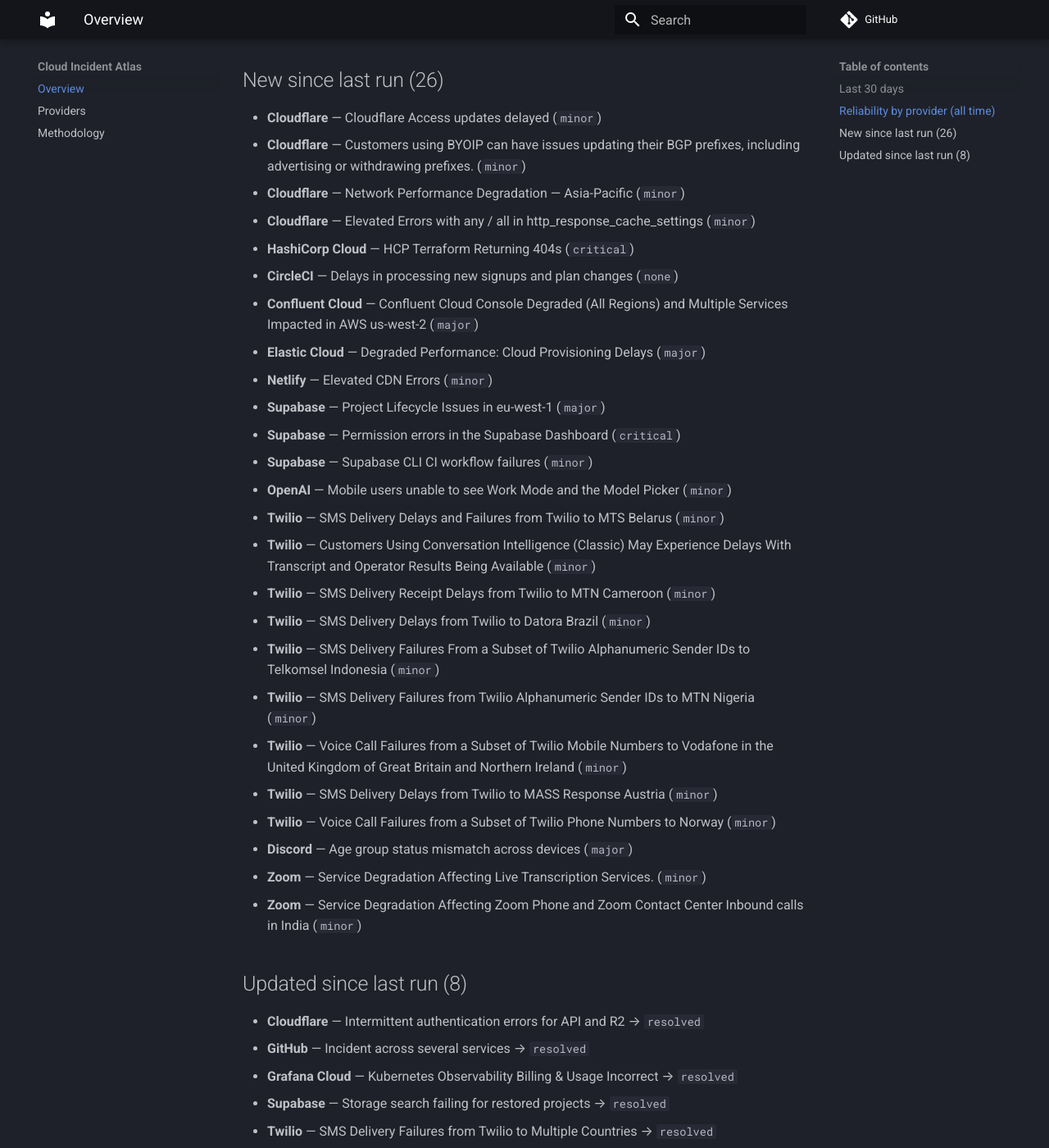
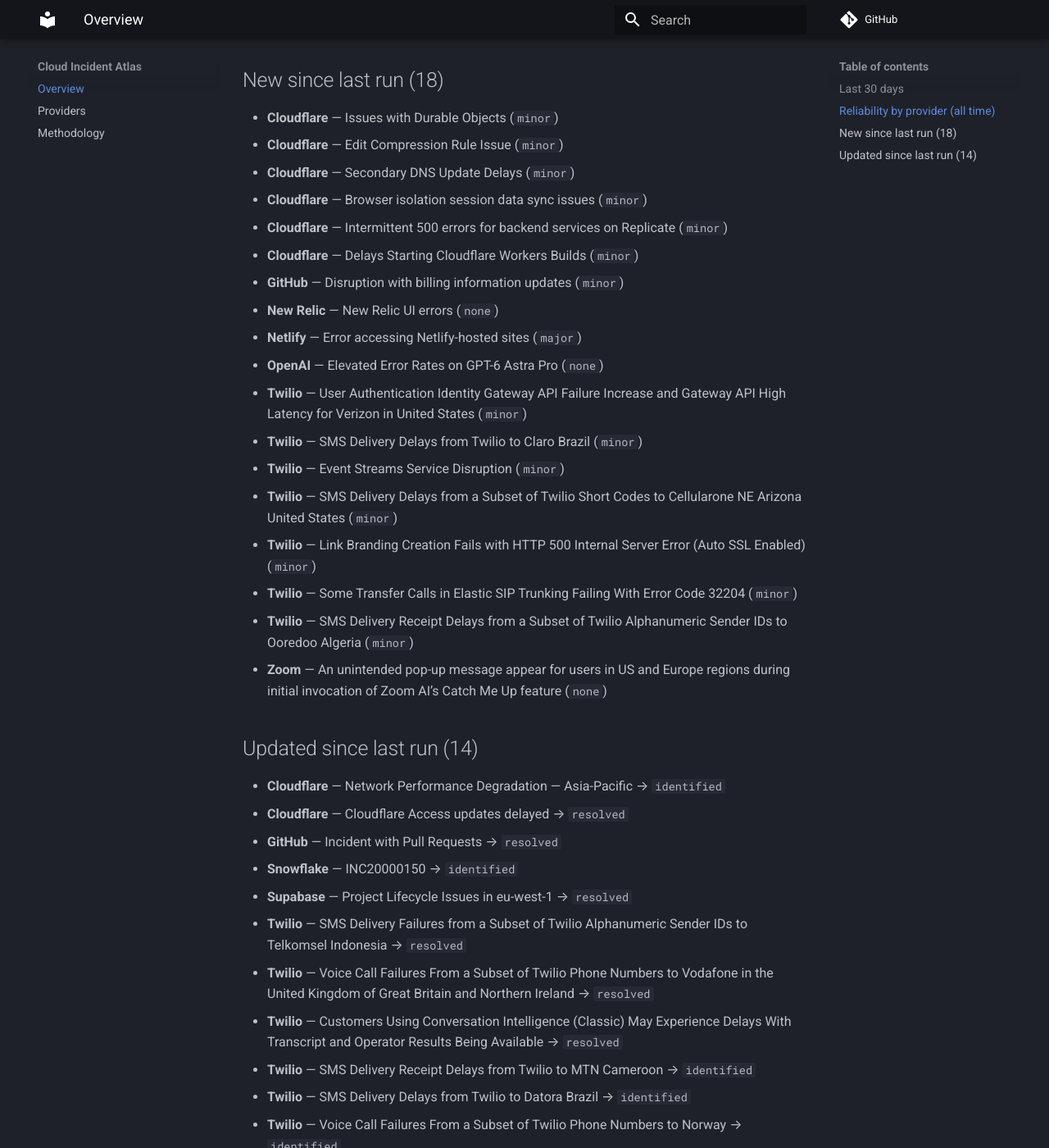
Before and after one commit to ayushgupta07xx/cloud-incident-atlas, an MkDocs documentation site: the page built from docs/index.md, in a window 1280 px wide and 1400 px high, scrolled down 1560 px. Shown: the whole window at 82% size. Built offline with MkDocs 1.6.1 and Material for MkDocs 9.7.7, drawn with Linux system fonts in a browser that asks for light colours; comment, search, counter and statistics services are not loaded; some of the changed text lies outside the part shown.

Commit message:
docs: refresh digest and charts
Regenerated from the corpus by the ingest pipeline.

Run: https://github.com/ayushgupta07xx/cloud-incident-atlas/actions/runs/36137703641

Co-authored-by: github-actions[bot] <41898282+github-actions[bot]@users.noreply.github.com>

```diff
--- a/docs/index.md
+++ b/docs/index.md
@@ -14,66 +14,65 @@
 | Atlassian | devtools | 39 | 120m | 2244m |
 | Amazon Web Services | cloud | 73 | — | — |
 | CircleCI | devtools | 312 | 67m | 481m |
-| Cloudflare | cdn | 6714 | 239m | 495m |
+| Cloudflare | cdn | 6720 | 239m | 495m |
 | Confluent Cloud | data | 259 | 195m | 1643m |
 | Datadog | observability | 124 | 74m | 231m |
 | DigitalOcean | cloud | 506 | 145m | 573m |
 | Discord | comms | 223 | 56m | 293m |
 | Elastic Cloud | observability | 258 | 191m | 1445m |
 | Google Cloud Platform | cloud | 6 | 444m | — |
-| GitHub | devtools | 625 | 67m | 295m |
+| GitHub | devtools | 626 | 67m | 294m |
 | Grafana Cloud | observability | 760 | 90m | 1140m |
 | HashiCorp Cloud | devtools | 37 | 196m | 1494m |
 | MongoDB Atlas | data | 273 | 120m | 1428m |
-| Netlify | paas | 220 | 40m | 200m |
-| New Relic | observability | 106 | 63m | 312m |
+| Netlify | paas | 221 | 39m | 197m |
+| New Relic | observability | 107 | 63m | 312m |
 | npm | devtools | 63 | 103m | 322m |
-| OpenAI | ai | 79 | 100m | 604m |
+| OpenAI | ai | 80 | 100m | 594m |
 | Sentry | observability | 341 | 86m | 363m |
 | Snowflake | data | 200 | 120m | 594m |
-| Supabase | paas | 409 | 153m | 1088m |
-| Twilio | comms | 11002 | 270m | 1089m |
+| Supabase | paas | 409 | 152m | 1079m |
+| Twilio | comms | 11009 | 270m | 1089m |
 | Vercel | paas | 389 | 73m | 360m |
-| Zoom | comms | 168 | 120m | 1965m |
+| Zoom | comms | 169 | 120m | 1962m |
 
-## New since last run (26)
+## New since last run (18)
 
-- **Cloudflare** — Cloudflare Access updates delayed (`minor`)
-- **Cloudflare** — Customers using BYOIP can have issues updating their BGP prefixes, including advertising or withdrawing prefixes. (`minor`)
-- **Cloudflare** — Network Performance Degradation — Asia-Pacific (`minor`)
-- **Cloudflare** — Elevated Errors with any / all in http_response_cache_settings (`minor`)
-- **HashiCorp Cloud** — HCP Terraform Returning 404s (`critical`)
-- **CircleCI** — Delays in processing new signups and plan changes (`none`)
-- **Confluent Cloud** — Confluent Cloud Console Degraded (All Regions) and Multiple Services Impacted in AWS us-west-2 (`major`)
-- **Elastic Cloud** — Degraded Performance: Cloud Provisioning Delays (`major`)
-- **Netlify** — Elevated CDN Errors (`minor`)
-- **Supabase** — Project Lifecycle Issues in eu-west-1 (`major`)
-- **Supabase** — Permission errors in the Supabase Dashboard (`critical`)
-- **Supabase** — Supabase CLI CI workflow failures (`minor`)
-- **OpenAI** — Mobile users unable to see Work Mode and the Model Picker (`minor`)
-- **Twilio** — SMS Delivery Delays and Failures from Twilio to MTS Belarus (`minor`)
-- **Twilio** — Customers Using Conversation Intelligence (Classic) May Experience Delays With Transcript and Operator Results Being Available (`minor`)
-- **Twilio** — SMS Delivery Receipt Delays from Twilio to MTN Cameroon (`minor`)
-- **Twilio** — SMS Delivery Delays from Twilio to Datora Brazil (`minor`)
-- **Twilio** — SMS Delivery Failures From a Subset of Twilio Alphanumeric Sender IDs to Telkomsel Indonesia (`minor`)
-- **Twilio** — SMS Delivery Failures from Twilio Alphanumeric Sender IDs to MTN Nigeria (`minor`)
-- **Twilio** — Voice Call Failures from a Subset of Twilio Mobile Numbers to Vodafone in the United Kingdom of Great Britain and Northern Ireland (`minor`)
-- **Twilio** — SMS Delivery Delays from Twilio to MASS Response Austria (`minor`)
-- **Twilio** — Voice Call Failures from a Subset of Twilio Phone Numbers to Norway (`minor`)
-- **Discord** — Age group status mismatch across devices (`major`)
-- **Zoom** — Service Degradation Affecting Live Transcription Services. (`minor`)
-- **Zoom** — Service Degradation Affecting Zoom Phone and Zoom Contact Center Inbound calls in India (`minor`)
+- **Cloudflare** — Issues with Durable Objects (`minor`)
+- **Cloudflare** — Edit Compression Rule Issue (`minor`)
+- **Cloudflare** — Secondary DNS Update Delays (`minor`)
+- **Cloudflare** — Browser isolation session data sync issues (`minor`)
+- **Cloudflare** — Intermittent 500 errors for backend services on Replicate (`minor`)
+- **Cloudflare** — Delays Starting Cloudflare Workers Builds (`minor`)
+- **GitHub** — Disruption with billing information updates (`minor`)
+- **New Relic** — New Relic UI errors (`none`)
+- **Netlify** — Error accessing Netlify-hosted sites (`major`)
+- **OpenAI** — Elevated Error Rates on GPT-6 Astra Pro (`none`)
+- **Twilio** — User Authentication Identity Gateway API Failure Increase and Gateway API High Latency for Verizon in United States (`minor`)
+- **Twilio** — SMS Delivery Delays from Twilio to Claro Brazil (`minor`)
+- **Twilio** — Event Streams Service Disruption (`minor`)
+- **Twilio** — SMS Delivery Delays from a Subset of Twilio Short Codes to Cellularone NE Arizona United States (`minor`)
+- **Twilio** — Link Branding Creation Fails with HTTP 500 Internal Server Error (Auto SSL Enabled) (`minor`)
+- **Twilio** — Some Transfer Calls in Elastic SIP Trunking Failing With Error Code 32204 (`minor`)
+- **Twilio** — SMS Delivery Receipt Delays from a Subset of Twilio Alphanumeric Sender IDs to Ooredoo Algeria (`minor`)
+- **Zoom** — An unintended pop-up message appear for users in US and Europe regions during initial invocation of Zoom AI’s Catch Me Up feature (`none`)
 
-## Updated since last run (8)
+## Updated since last run (14)
 
-- **Cloudflare** — Intermittent authentication errors for API and R2 → `resolved`
-- **GitHub** — Incident across several services → `resolved`
-- **Grafana Cloud** — Kubernetes Observability Billing & Usage Incorrect → `resolved`
-- **Supabase** — Storage search failing for restored projects → `resolved`
-- **Twilio** — SMS Delivery Failures from Twilio to Multiple Countries → `resolved`
-- **Twilio** — SMS Delivery Delays from Twilio Phone Numbers to Tele2 Sweden → `resolved`
+- **Cloudflare** — Network Performance Degradation — Asia-Pacific → `identified`
+- **Cloudflare** — Cloudflare Access updates delayed → `resolved`
+- **GitHub** — Incident with Pull Requests → `resolved`
+- **Snowflake** — INC20000150 → `identified`
+- **Supabase** — Project Lifecycle Issues in eu-west-1 → `resolved`
+- **Twilio** — SMS Delivery Failures from a Subset of Twilio Alphanumeric Sender IDs to Telkomsel Indonesia → `resolved`
+- **Twilio** — Voice Call Failures From a Subset of Twilio Phone Numbers to Vodafone in the United Kingdom of Great Britain and Northern Ireland → `resolved`
+- **Twilio** — Customers Using Conversation Intelligence (Classic) May Experience Delays With Transcript and Operator Results Being Available → `resolved`
+- **Twilio** — SMS Delivery Receipt Delays from Twilio to MTN Cameroon → `identified`
+- **Twilio** — SMS Delivery Delays from Twilio to Datora Brazil → `identified`
+- **Twilio** — Voice Call Failures From a Subset of Twilio Phone Numbers to Norway → `identified`
 - **Twilio** — Voice Call Post Dial Delay from Twilio Phone Numbers to Jazz Pakistan → `identified`
 - **Twilio** — SMS Delivery Receipt Delays From a Subset of Twilio Short Codes to Liberty Mobile Puerto Rico → `monitoring`
+- **Zoom** — Service Degradation Affecting Live Transcription Services. → `resolved`
 
 ---
 
```
Also changed, not shown: other parts of docs/index.md (+2 -2 lines), README.md (+9 -10 lines), docs/providers.md (+14 -14 lines), docs/img/mttr.svg, docs/img/timeline.svg.
